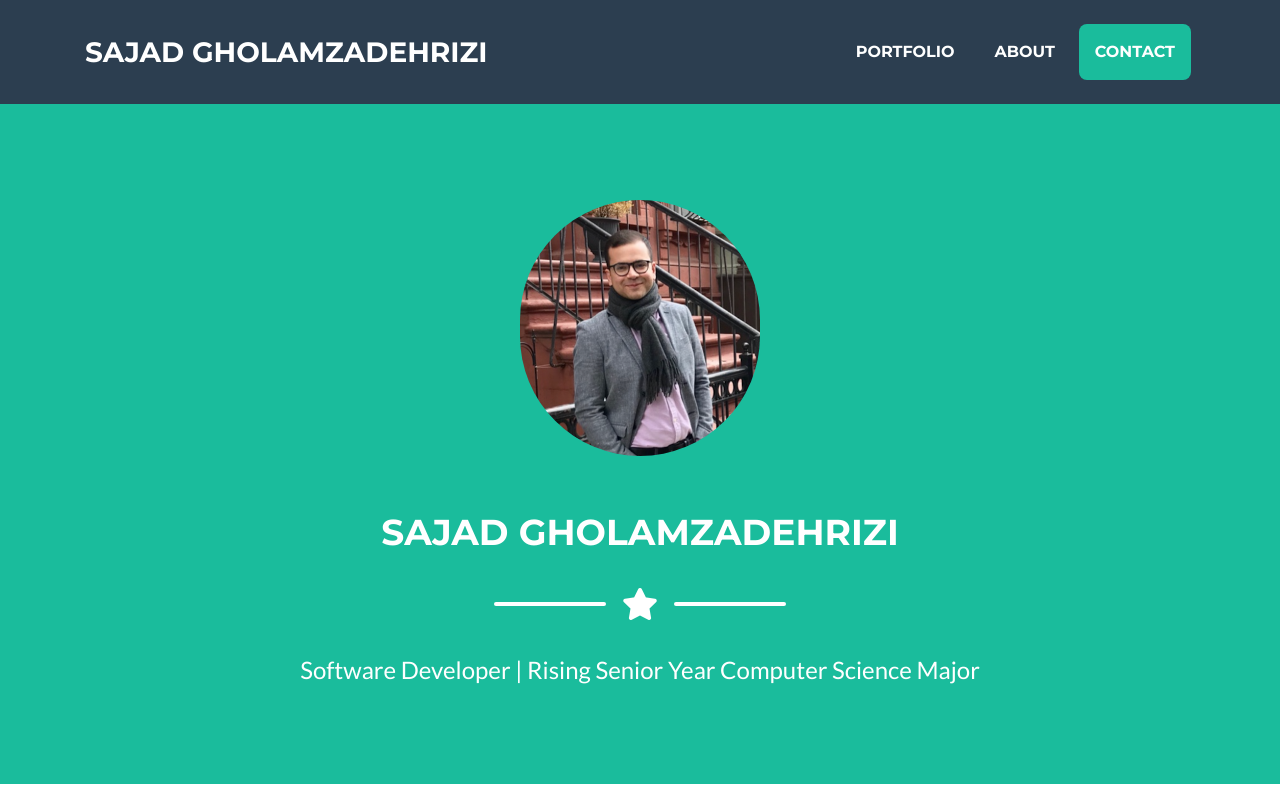
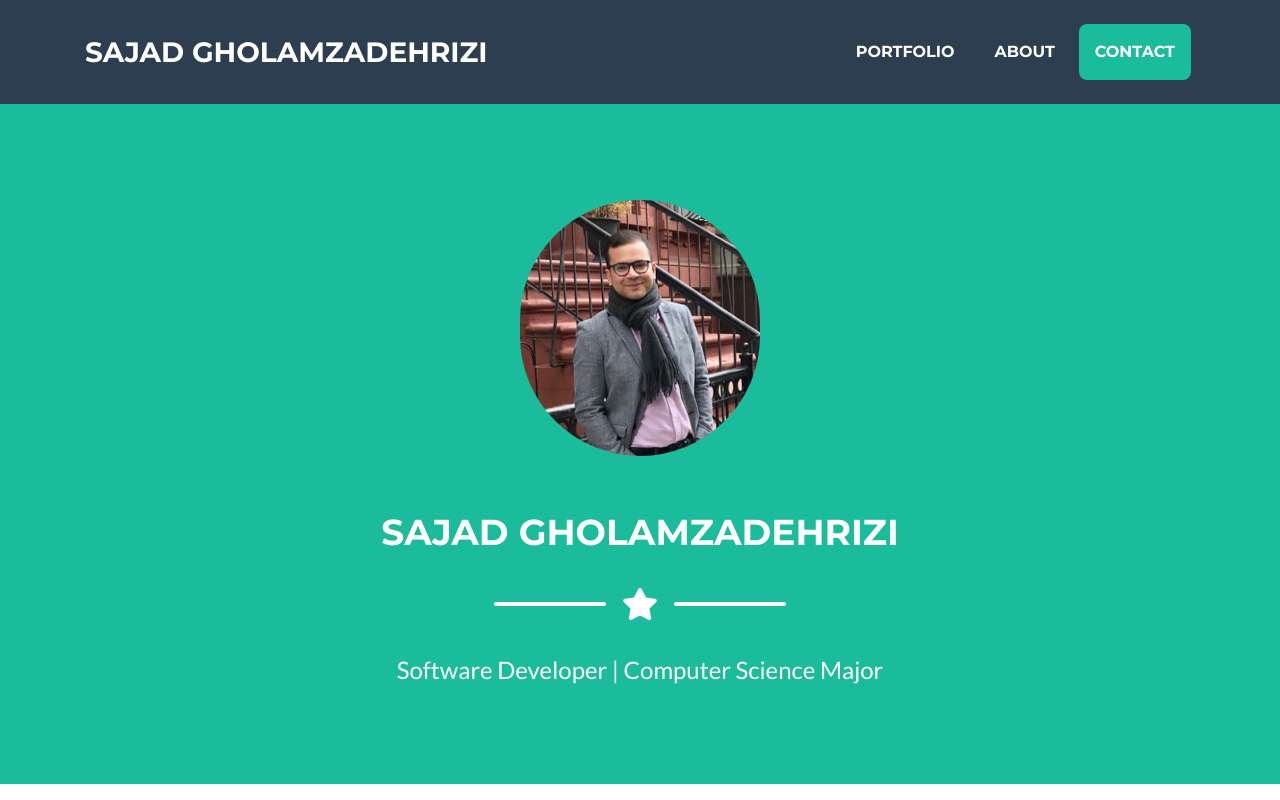
Before and after one commit to sajadgzd/sajadgzd.github.io, a website with bundled scripts: page index.html in a window 1280 px wide. Shown: the top 800 px of the page. Built offline with nearby package versions, Linux system fonts and the light colour scheme.

```diff
--- a/index.html
+++ b/index.html
@@ -66,7 +66,7 @@
             </div>
 
             <!-- Masthead Subheading -->
-            <p class="masthead-subheading font-weight-light mb-0">Software Developer | Rising Senior Year Computer Science Major</p>
+            <p class="masthead-subheading font-weight-light mb-0">Software Developer | Computer Science Major</p>
 
         </div>
     </header>
```
